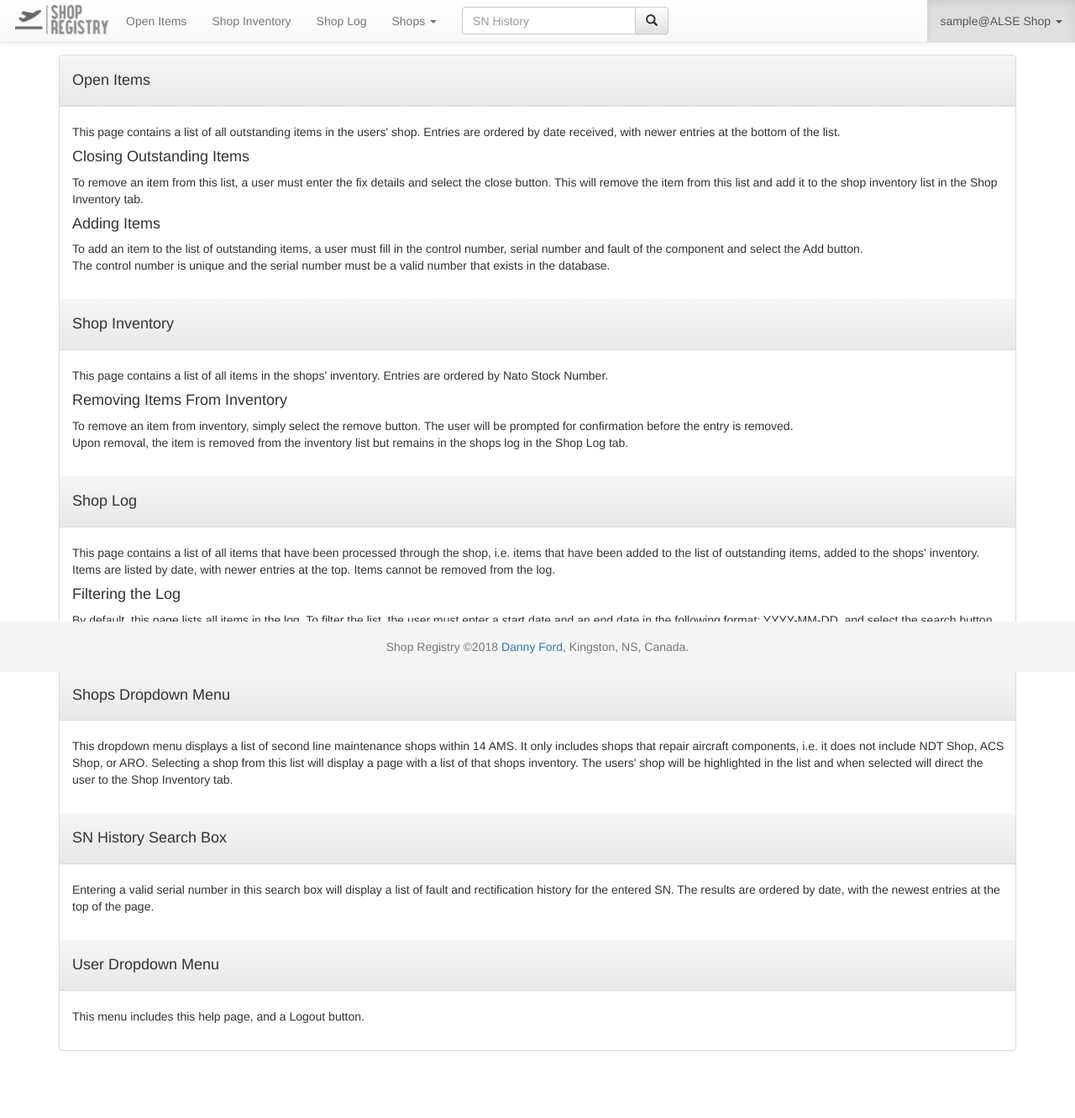
After one commit to dcfofo/4983, a PHP site: page /pages/help.php in a window 1280 px wide. The commit adds this page. Shown: the whole page at 84% size. Run offline with PHP 8.4, Linux system fonts and the light colour scheme; the visitor is signed in with stand-in values (Sample User, id 1).

Commit message:
Final
complete

```diff
--- a/css/custom-stylesheet.css
+++ b/css/custom-stylesheet.css
@@ -55,78 +55,74 @@ body {
 }
 .footer {
     position:fixed;
-    margin-top: 300px;
-}
+/*    margin-top: 300px; */
+/*    background-color: #c0d8e8 !important;
+*/}
+
+.panel {
+/*    background-color: #c0d8e8 !important;
+*/}
+
 
 /*---------------------------------------------------------------------------*/
 
-/* NAVBAR COLOR (not functional)*/
-.navbar-default {
-    background-color: #98d7d5 !important;
-    /*border-color: #E7E7E7;*/
+/* Smartphones (portrait and landscape) ----------- */
+@media only screen
+and (min-device-width : 320px)
+and (max-device-width : 480px) {
+/* Styles */
 }
 
-/* Title */
-.navbar-default .navbar-brand {
-    color: #777;
+/* Smartphones (landscape) ----------- */
+@media only screen
+and (min-width : 321px) {
+/* Styles */
 }
-.navbar-default .navbar-brand:hover,
-.navbar-default .navbar-brand:focus {
-    color: #5E5E5E;
+
+/* Smartphones (portrait) ----------- */
+@media only screen
+and (max-width : 320px) {
+/* Styles */
 }
-/* Link */
-.navbar-default .navbar-nav > li > a {
-    color: #777;
+
+/* iPads (portrait and landscape) ----------- */
+@media only screen
+and (min-device-width : 768px)
+and (max-device-width : 1024px) {
+/* Styles */
 }
-.navbar-default .navbar-nav > li > a:hover,
-.navbar-default .navbar-nav > li > a:focus {
-    color: #333;
+
+/* iPads (landscape) ----------- */
+@media only screen
+and (min-device-width : 768px)
+and (max-device-width : 1024px)
+and (orientation : landscape) {
+/* Styles */
 }
-.navbar-default .navbar-nav > .active > a,
-.navbar-default .navbar-nav > .active > a:hover,
-.navbar-default .navbar-nav > .active > a:focus {
-    color: #555;
-    background-color: #E7E7E7;
+
+/* iPads (portrait) ----------- */
+@media only screen
+and (min-device-width : 768px)
+and (max-device-width : 1024px)
+and (orientation : portrait) {
+/* Styles */
 }
-.navbar-default .navbar-nav > .open > a,
-.navbar-default .navbar-nav > .open > a:hover,
-.navbar-default .navbar-nav > .open > a:focus {
-    color: #555;
-    background-color: #D5D5D5;
+
+/* Desktops and laptops ----------- */
+@media only screen
+and (min-width : 1224px) {
+/* Styles */
 }
-/* Caret */
-.navbar-default .navbar-nav > .dropdown > a .caret {
-    border-top-color: #777;
-    border-bottom-color: #777;
+
+/* Large screens ----------- */
+@media only screen
+and (min-width : 1824px) {
+/* Styles */
 }
-.navbar-default .navbar-nav > .dropdown > a:hover .caret,
-.navbar-default .navbar-nav > .dropdown > a:focus .caret {
-    border-top-color: #333;
-    border-bottom-color: #333;
+
+/* iPhone 4 ----------- */
+@media
+only screen and (-webkit-min-device-pixel-ratio : 1.5),
+only screen and (min-device-pixel-ratio : 1.5) {
+/* Styles */
 }
-.navbar-default .navbar-nav > .open > a .caret,
-.navbar-default .navbar-nav > .open > a:hover .caret,
-.navbar-default .navbar-nav > .open > a:focus .caret {
-    border-top-color: #555;
-    border-bottom-color: #555;
-}
-/* Mobile version */
-.navbar-default .navbar-toggle {
-    border-color: #DDD;
-}
-.navbar-default .navbar-toggle:hover,
-.navbar-default .navbar-toggle:focus {
-    background-color: #DDD;
-}
-.navbar-default .navbar-toggle .icon-bar {
-    background-color: #CCC;
-}
-@media (max-width: 767px) {
-    .navbar-default .navbar-nav .open .dropdown-menu > li > a {
-        color: #777;
-    }
-    .navbar-default .navbar-nav .open .dropdown-menu > li > a:hover,
-    .navbar-default .navbar-nav .open .dropdown-menu > li > a:focus {
-          color: #333;
-    }
-}
--- a/inc/footer.php
+++ b/inc/footer.php
@@ -1,10 +1,8 @@
-
+<br><br><br>
 <footer class="footer text-center">
     <div class="container">
         <span class="text-muted">
-            <?php
-            echo $_SESSION['user'] . "@" .  $_SESSION['Shop'];
-            ?>
-        </span>
+        	Shop Registry ©2018 <a href="mailto:dcford@live.com">Danny Ford</a>, Kingston, NS, Canada.
+    	</span>
     </div>
 </footer>
--- a/inc/login-process.php
+++ b/inc/login-process.php
@@ -62,12 +62,13 @@
 	if ($username == "" && $password == "")
 	{
 		//echo '$("#alert").html("Must enter a valid username and password.")';
+		// $_SESSION['invalid_login'] = True;
 		echo "<script>
 			alert('Must enter a valid username and password.');
 			window.location.href='../pages/login.php';
 			</script>";
 	}
-	elseif ($row['Username'] == $username && $password == "")
+	elseif ($row['Username'] == $username && $password == $hashed_password && $password == "")
 	{
 		header("location: ../pages/newPass.php");
 		// echo "<script>
@@ -79,11 +80,12 @@
 	// elseif (hash_equals($hashed_password, crypt($password, $hashed_password)))
 	elseif (password_verify($password, $hashed_password))
 	{
+		$_SESSION['logged_in'] = True;
 		header("location: ../pages/opened.php");
 	}
 	else
 	{
-		echo '$("#alert").html("Invalid login combination. Please try again.")';
+		// echo '$("#alert").html("Invalid login combination. Please try again.")';
 		echo "<script>
 			alert('Invalid login combination. Please try again.');
 			window.location.href='../pages/login.php';
--- a/inc/navbar.php
+++ b/inc/navbar.php
@@ -7,8 +7,8 @@
 
 
 <?php
-    if(empty($_SESSION))
-        session_start();
+  if(empty($_SESSION))
+    session_start();
 ?>
 
 <nav class="navbar navbar-fixed-top navbar-default">
@@ -24,12 +24,7 @@
           <!-- <a class="navbar-brand fa fa-home" href="opened.php">Shop Registry</a> -->
           <!-- Can add class="navbar-brand" to <a> -->
           <a href="../pages/opened.php">
-            <!-- <img class="fa fa-home" alt="Brand" src="images/Brand11.png" href="opened.php" height="45" width="100"> -->
-            <!-- <img class="fa fa-home" alt="Brand" src="images/Brand10.png" href="opened.php" height="50" width="120"> -->
-            <!-- <img class="fa fa-home" alt="Brand" src="images/Brand12.png" href="opened.php" height="50" width="50"> -->
-            <!-- <img class="fa fa-home" alt="Brand" src="images/13.png" href="opened.php" height="50" width="60"> -->
-            <!-- <img class="fa fa-home" alt="Brand" src="images/14.png" href="opened.php" height="50" width="80"> -->
-            <img class="fa fa-home" alt="Brand" src="../images/2.gif" href="opened.php" height="50" width="120">
+            <img class="fa fa-home" alt="Brand" src="../images/1.png" height="48" width="120">
           </a>
         </div>
 
@@ -37,25 +32,25 @@
         <div class="collapse navbar-collapse" id="bs-example-navbar-collapse-1">
           <ul class="nav navbar-nav">
             <!-- OPEN ITEMS TAB -->
-            <!-- <li><a id="opem-items-nav" href="opened.php">Open Items</a></li> -->
+            <li <?php echo ($page == 'opened') ? 'class="active"' : '';?>><a id="opem-items-nav" href="opened.php">Open Items</a></li>
             <!-- <li><a id="open-items-nav" href="#">Open Items</a></li> -->
             <!-- CLOSED ITEMS TAB -->
-            <li><a id="opem-items-nav" href="../pages/closed.php">Shop Inventory</a></li>
+            <li <?php echo ($page == 'closed') ? 'class="active"' : '';?>><a id="closed-items-nav" href="../pages/closed.php">Shop Inventory</a></li>
             <!-- <li><a id="closed-items-nav" href="#">Closed Items</a></li> -->
-            <li><a id="log-history-nav" href="../pages/logHistory.php">Shop Log</a></li>
+            <li <?php echo ($page == 'log') ? 'class="active"' : '';?>><a id="log-history-nav" href="../pages/logHistory.php">Shop Log</a></li>
             <!-- SHOPS DROPDOWN LIST -->
-            <li class="dropdown">
+            <li class="dropdown <?php echo ($page == 'other') ? 'active' : '';?>">
               <a id="shops-nav" href="#" class="dropdown-toggle" data-toggle="dropdown" role="button" aria-haspopup="true" aria-expanded="false">Shops <span class="caret"></span></a>
               <!-- MAKE THIS SELECT INSTEAD OF UL?? -->
-              <ul class="dropdown-menu">
-              	<li><a id="alse-shop-nav" href="../pages/other-shops.php?shop=alse_shop">ALSE Shop</a></li>
+              <ul class="dropdown-menu"s>
+              	<li  <?php echo ($_SESSION['Shop'] == 'ALSE Shop') ? 'class="active"' : '';?>><a id="alse-shop-nav" href="<?php echo ($_SESSION['Shop'] == 'ALSE Shop') ? '../pages/closed.php' : '../pages/other-shops.php?shop=alse_shop';?>">ALSE Shop</a></li>
                 <!-- <li><a id="alse-shop-nav" href="#">ALSE Shop</a></li>  -->
-                <li><a id="avs-labs-nav" href="../pages/other-shops.php?shop=avs_labs">AVS Labs</a></li>
+                <li  <?php echo ($_SESSION['Shop'] == 'AVS Labs') ? 'class="active"' : '';?>><a id="avs-labs-nav" href="<?php echo ($_SESSION['Shop'] == 'AVS Labs') ? '../pages/closed.php' : '../pages/other-shops.php?shop=avs_labs';?>">AVS Labs</a></li>
                 <!-- <li><a id="avs-labs-nav" href="#">AVS Labs</a></li> -->
-                <li><a id="component-shop-nav" href="../pages/other-shops.php?shop=component_shop">Component Shop</a></li>
+                <li  <?php echo ($_SESSION['Shop'] == 'Component Shop') ? 'class="active"' : '';?>><a id="component-shop-nav" href="<?php echo ($_SESSION['Shop'] == 'Component Shop') ? '../pages/closed.php' : '../pages/other-shops.php?shop=component_shop';?>">Component Shop</a></li>
                 <!-- <li><a id="component-shop-nav" href="#">Component Shop</a></li> -->
                 <!-- <li role="separator" class="divider"></li> -->
-              	<li><a id="engine-bay-nav" href="../pages/other-shops.php?shop=engine_bay">Engine Bay</a></li>
+              	<li  <?php echo ($_SESSION['Shop'] == 'Engine Bay') ? 'class="active"' : '';?>><a id="engine-bay-nav" href="<?php echo ($_SESSION['Shop'] == 'Engine Bay') ? '../pages/closed.php' : '../pages/other-shops.php?shop=engine_bay';?>">Engine Bay</a></li>
                 <!-- <li><a id="engine-bay-nav" href="#">Engine Bay</a></li> -->
               </ul>
             </li>
@@ -116,7 +111,14 @@
 
           <!-- LOGOUT BUTTON -->
           <ul class="nav navbar-nav navbar-right">
-            <li><a href="../inc/logout.php" class="tablinks"><strong>Logout</strong></a></li>
+            <li class="dropdown <?php echo ($page == 'help') ? 'active' : '';?>">
+              <a id="shops-nav" href="#" class="dropdown-toggle" data-toggle="dropdown" role="button" aria-haspopup="true" aria-expanded="false"><?php echo $_SESSION['user'] . "@" .  $_SESSION['Shop']; ?> <span class="caret"></span>
+              </a>
+              <ul class="dropdown-menu"s>
+                <li <?php echo ($page == 'help') ? 'class="active"' : '';?>><a href="../pages/help.php" class="tablinks">Help</a></li>
+                <li role="separator" class="divider"></li>
+                <li><a href="../inc/logout.php" class="tablinks"><strong>Logout</strong></a></li>
+            </li>
           </ul>
         </div><!-- /.navbar-collapse -->
       </div><!-- /.container-fluid -->
--- a/inc/deleteLog.php
+++ b/inc/remove.php
@@ -24,7 +24,6 @@
 	// 		window.location.href='../pages/closed.php';
 	// 		exit;
 	// 	}</script>";
-
 	// }
 	if (isset($_POST['delete'])) {
 
--- /dev/null
+++ b/pages/help.php
@@ -0,0 +1,67 @@
+<!-- Filename: help.php -->
+<!-- Author: Danny Ford -->
+<!-- Date: 30-Jan-2018 -->
+<!-- Description: -->
+<!-- Bugs/Notes:  -->
+
+
+<?php
+    if(empty($_SESSION)) // if the session not yet started
+        session_start();
+    if(!isset($_SESSION['user']))
+        header("location: login.php");
+    // if(!isset($_POST['submit'])) { // if the form not yet submitted
+    //  header("Location: login.php");
+    //  exit;
+?>
+
+<!-- START CLOSED.PHP -->
+<?php include '../inc/header.php';?>
+<body id="closed-items-body">
+<?php $page = 'help'; include '../inc/navbar.php';?>
+
+<div class="help" id="help">
+    <div class="container">
+        <div class="panel panel-default">
+            <div class="panel-heading"><h4>Open Items</h4></div><br>
+            	<div class="container">
+            		<p>This page contains a list of all outstanding items in the users' shop. Entries are ordered by date received, with newer entries at the bottom of the list. </p>
+					<h4>Closing Outstanding Items </h4>
+					<p>To remove an item from this list, a user must enter the fix details and select the close button. This will remove the item from this list and add it to the shop inventory list in the Shop Inventory tab.</p>
+					<h4>Adding Items </h4>
+					<p>To add an item to the list of outstanding items, a user must fill in the control number, serial number and fault of the component and select the Add button. <br>The control number is unique and the serial number must be a valid number that exists in the database.</p>
+					<!-- <ul>
+						<li>sdfasfas</li>
+					</ul> -->
+            	</div><br>
+            <div class="panel-heading"><h4>Shop Inventory</h4></div><br>
+            	<div class="container">
+            		<p>This page contains a list of all items in the shops' inventory. Entries are ordered by Nato Stock Number.</p>
+					<h4>Removing Items From Inventory </h4>
+					<p>To remove an item from inventory, simply select the remove button. The user will be prompted for confirmation before the entry is removed. <br>Upon removal, the item is removed from the inventory list but remains in the shops log in the Shop Log tab.</p>
+            	</div><br>
+            <div class="panel-heading"><h4>Shop Log</h4></div><br>
+            	<div class="container">
+            		<p>This page contains a list of all items that have been processed through the shop, i.e. items that have been added to the list of outstanding items, added to the shops' inventory. <br>Items are listed by date, with newer entries at the top. Items cannot be removed from the log.</p>
+					<h4>Filtering the Log </h4>
+					<p>By default, this page lists all items in the log. To filter the list, the user must enter a start date and an end date in the following format; YYYY-MM-DD, and select the search button. <br>This will display a list of log entries between, and including, the entered dates. To view the full list, select the green List button.</p>
+            	</div><br>
+            <div class="panel-heading"><h4>Shops Dropdown Menu</h4></div><br>
+            	<div class="container">
+            		<p>This dropdown menu displays a list of second line maintenance shops within 14 AMS. It only includes shops that repair aircraft components, i.e. it does not include NDT Shop, ACS Shop, or ARO. Selecting a shop from this list will display a page with a list of that shops inventory. The users' shop will be highlighted in the list and when selected will direct the <br>user to the Shop Inventory tab.</p>
+            	</div><br>
+            <div class="panel-heading"><h4>SN History Search Box</h4></div><br>
+            	<div class="container">
+            		<p>Entering a valid serial number in this search box will display a list of fault and rectification history for the entered SN. The results are ordered by date, with the newest entries at the <br>top of the page.</p>
+            	</div><br>
+            <div class="panel-heading"><h4>User Dropdown Menu</h4></div><br>
+            	<div class="container">
+            		<p>This menu includes this help page, and a Logout button.</p>
+            	</div><br>
+        </div>
+    </div>
+</div>
+<?php include '../inc/custom-js.php';?>
+<?php include '../inc/footer.php';?>
+</body>
+</html>
--- a/pages/logHistory.php
+++ b/pages/logHistory.php
@@ -46,7 +46,7 @@
 <!-- START CLOSED.PHP -->
 <?php include '../inc/header.php';?>
 <body id="log-items-body">
-<?php include '../inc/navbar.php';?>
+<?php $page = 'log'; include '../inc/navbar.php';?>
 
       <div class="log-items" id="log-items">
         <div class="container">
@@ -60,6 +60,7 @@
                   <h5 class="badge hidden-xs"><?php echo"{$_SESSION['log-count']}";?></h5>
               </div> -->
               <!-- <form action="../pages/logHistory.php"> -->
+
               <!-- Input for start and end dates -->
               <form action="<?php echo $_SERVER['PHP_SELF'];?>">
               <div class="input-group col-xs-2 pull-right count">
--- a/pages/login.php
+++ b/pages/login.php
@@ -43,9 +43,10 @@
                             <span class="input-group-addon"><i class="glyphicon glyphicon-lock"></i></span>
                             <input id="pass" name="pass" type="password" class="form-control" name="password" placeholder="Password">
                         </div>
-
+                        <!-- OPTIONAL INVALID LOGIN COMBO MESSAGE -->
+                        <!-- <?php echo ($_SESSION['logged_in'] == False) ? '<div class="alert alert-danger" role="alert" id="alert"><p><br>Invalid login combination.</p></div>' : ''; ?> -->
                         <!-- OPTIONAL ALERT FOR INVALID PASSWORD (NOT FUNCTIONAL) -->
-                        <!-- <div class="alert alert-danger" role="alert" id="alert"></div> -->
+                        <!-- <div class="alert alert-danger" role="alert" id="alert"><p><br>Invalid login combination.</p></div> -->
 
                         <div class="form-group">
                             <!-- Login Button -->
--- a/pages/opened.php
+++ b/pages/opened.php
@@ -54,7 +54,7 @@ mysqli_close($connection);
 
   <body id="open-items-body clearfix">
 
-      <?php include '../inc/navbar.php';?>
+      <?php $page = 'opened'; include '../inc/navbar.php';?>
 
       <div class="open-items" id="open-items">
         <div class="container">
@@ -72,7 +72,8 @@ mysqli_close($connection);
                         AND CF543.SN=c.SN
                         AND TECHNICIAN.Shop='{$_SESSION['Shop']}'
                         AND l.Shop= '{$_SESSION['Shop']}'
-                        AND l.Date_closed IS  NULL";
+                        AND l.Date_closed IS  NULL
+                        ORDER BY  l.Date_in";
 
                 $result = $connection->query($sql)
                           or die("Failed to query tables. " . mysqli_error());
--- a/pages/other-shops.php
+++ b/pages/other-shops.php
@@ -62,7 +62,7 @@ mysqli_close($connection);
 <?php include '../inc/header.php';?>
 
   <body id="other-shops-body">
-  <?php include '../inc/navbar.php';?>
+  <?php $page = 'other'; include '../inc/navbar.php';?>
 
     <div class="closed-items" id="closed-items">
         <div class="container">
--- a/pages/searchHistory.php
+++ b/pages/searchHistory.php
@@ -43,6 +43,7 @@ mysqli_close($connection);
 
 <!-- START SEARCHHISTORY.PHP -->
 <?php include '../inc/header.php';?>
+<?php include '../inc/custom-js.php';?>
 <body id="searchHistory-body">
 <?php include '../inc/navbar.php';?>
 
@@ -73,7 +74,6 @@ if ( $result1->num_rows < 1 ) {
 <div class="SN-history" id="SN-history">
     <div class="container">
       <div class="panel panel-default">
-        <!-- Default panel contents -->
         <div class="panel-heading"><strong><?php echo"<strong>{$SN}</strong>";?> Component History</strong>
           <span class="badge pull-right hidden-xs"><?php echo"{$_SESSION['SN-search-count']}";?>
           </span>
@@ -141,8 +141,7 @@ if ( $result1->num_rows < 1 ) {
         </div>
       </div>
     </div>
-<?php include '../inc/custom-js.php';?>
 <?php include '../inc/footer.php';?>
 </body>
 </html>
-<!-- END OTHERSHOPS.PHP -->
+<!-- END SEARCHHISTORY.PHP -->
```
Also changed, not shown: inc/custom-js.php (+0 -28 lines), pages/closed.php (+4 -6 lines).
